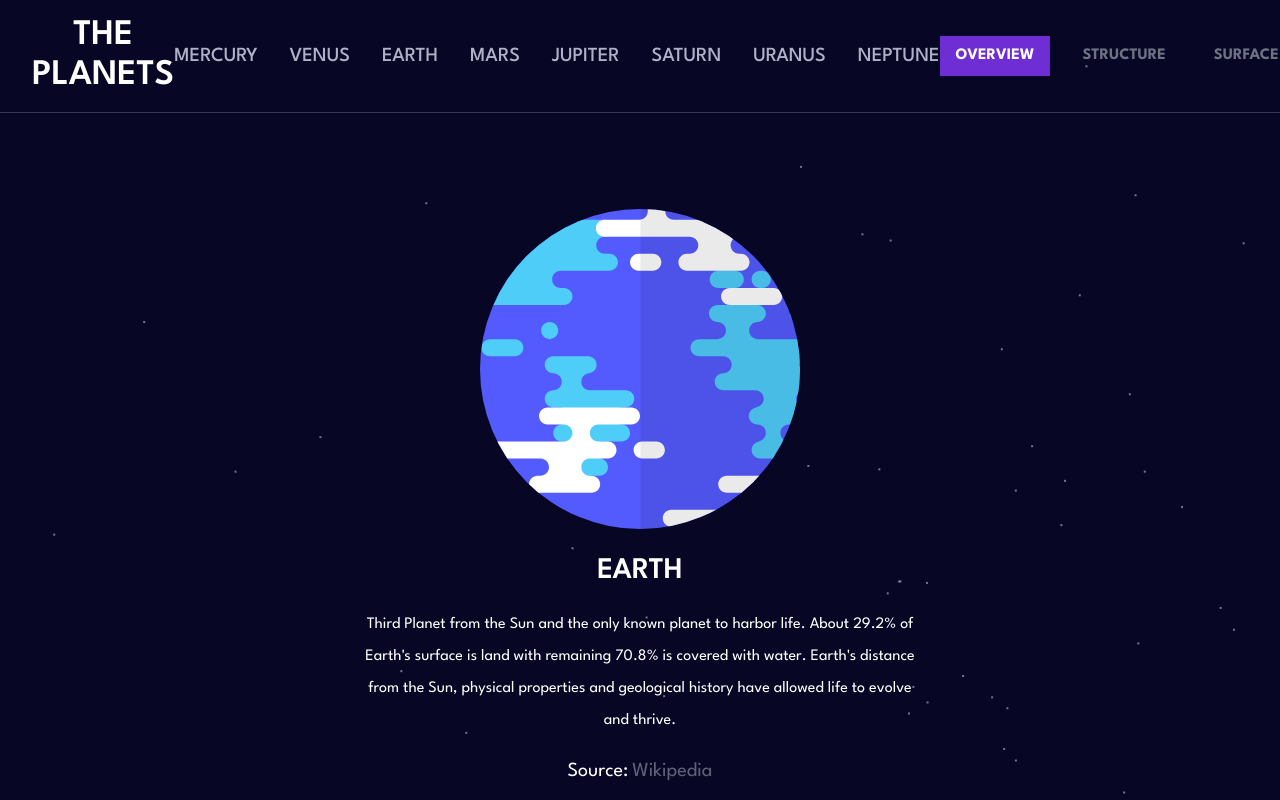
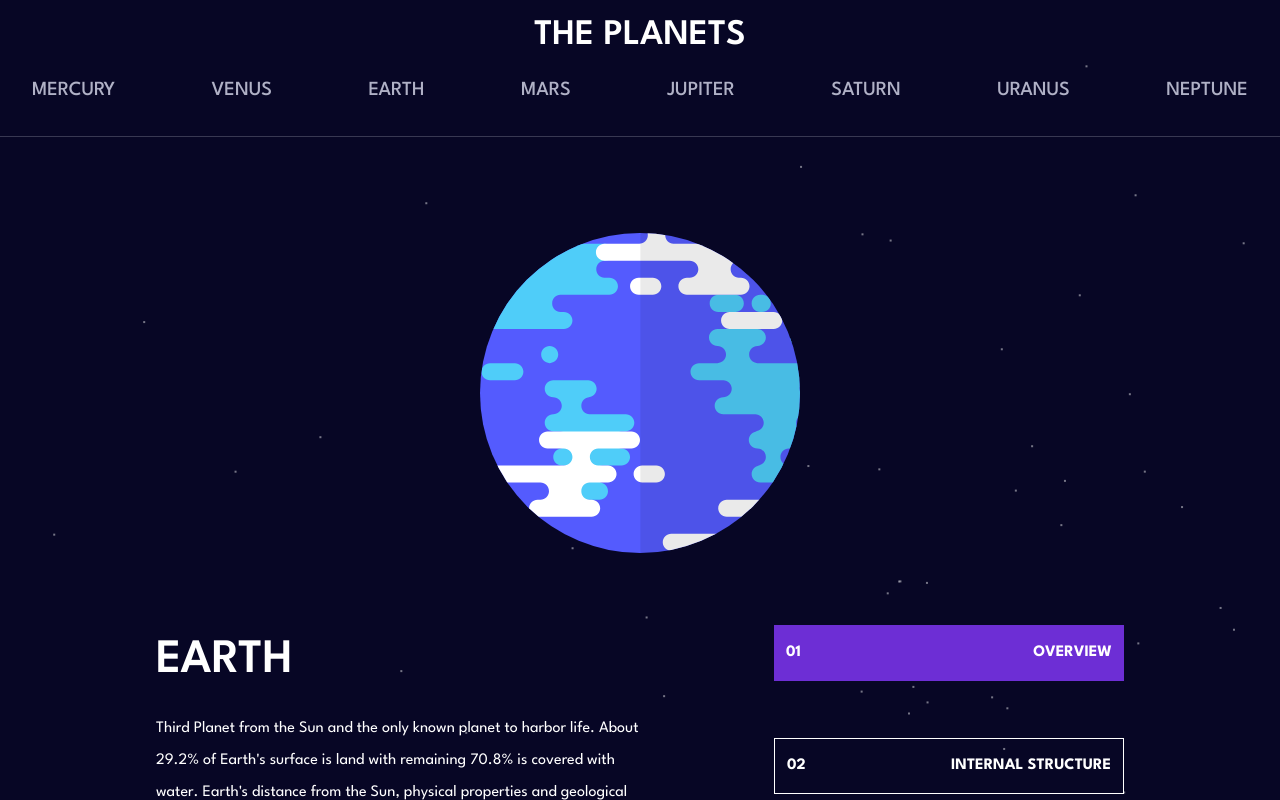
Before and after one commit to ShinobiKoda/The-Planets, a React (Vite) app: page / in a window 1280 px wide. Built offline with nearby package versions, Linux system fonts and the light colour scheme.

Commit message:
add tabs to tablet screens

```diff
--- a/src/App.jsx
+++ b/src/App.jsx
@@ -1,4 +1,4 @@
-import React, { useState } from "react";
+import React, { useState, useEffect } from "react";
 import "./index.css";
 import Background from "./components/Background";
 import Navbar from "./components/Navbar";
@@ -8,6 +8,7 @@ import { planets } from "./data/Planets";
 const App = () => {
   const [selectedPlanet, setSelectedPlanet] = useState(planets[2]); // Earth is the third planet in the array
   const [selectedTab, setSelectedTab] = useState(0);
+  const [isBlurred, setIsBlurred] = useState(false);
 
   const handleSelectPlanet = (planet) => {
     setSelectedPlanet(planet);
@@ -18,16 +19,39 @@ const App = () => {
     setSelectedTab(tabIndex);
   };
 
+  const handleScroll = () => {
+    if (window.scrollY > 0) {
+      setIsBlurred(true);
+    } else {
+      setIsBlurred(false);
+    }
+  };
+
+  useEffect(() => {
+    window.addEventListener("scroll", handleScroll);
+    return () => {
+      window.removeEventListener("scroll", handleScroll);
+    };
+  }, []);
+
   return (
     <div className="app-container">
       <Background>
+        <div className={`navbar ${isBlurred ? "content-blur" : ""}`}>
           <Navbar
             planets={planets}
             onSelectPlanet={handleSelectPlanet}
             selectedTab={selectedTab}
             switchTabs={handleSwitchTabs}
           />
-        <PlanetCard planet={selectedPlanet} selectedTab={selectedTab} />
+        </div>
+        <div className={`content ${isBlurred ? "content-blur" : ""}`}>
+          <PlanetCard
+            planet={selectedPlanet}
+            selectedTab={selectedTab}
+            switchTabs={handleSwitchTabs}
+          />
+        </div>
       </Background>
     </div>
   );
--- a/src/components/Navbar.jsx
+++ b/src/components/Navbar.jsx
@@ -80,7 +80,7 @@ const Navbar = ({ planets, onSelectPlanet, selectedTab, switchTabs }) => {
       <div
         className={`sidebar ${
           isOpen ? "show" : ""
-        } text-black flex flex-col px-6 gap-4 py-8 w-full`}
+        } text-black flex flex-col px-6 gap-4 py-12 w-full h-full`}
       >
         {planets.map((planet) => (
           <PlanetListItem
@@ -106,21 +106,6 @@ const Navbar = ({ planets, onSelectPlanet, selectedTab, switchTabs }) => {
             </a>
           ))}
         </div>
-        <div className="flex justify-center gap-4 mt-4">
-          {["OVERVIEW", "STRUCTURE", "SURFACE"].map((tab, index) => (
-            <button
-              key={index}
-              onClick={() => switchTabs(index)}
-              className={`px-4 py-2 ${
-                selectedTab === index
-                  ? "bg-[#6f2ed4] text-white font-bold"
-                  : "bg-transparent text-gray-500 font-bold"
-              }`}
-            >
-              {tab}
-            </button>
-          ))}
-        </div>
       </div>
 
       {/* Desktop Navigation */}
@@ -137,21 +122,7 @@ const Navbar = ({ planets, onSelectPlanet, selectedTab, switchTabs }) => {
             </a>
           ))}
         </div>
-        <div className="flex gap-4">
-          {["OVERVIEW", "STRUCTURE", "SURFACE"].map((tab, index) => (
-            <button
-              key={index}
-              onClick={() => switchTabs(index)}
-              className={`px-4 py-2 ${
-                selectedTab === index
-                  ? "bg-[#6f2ed4] text-white font-bold"
-                  : "bg-transparent text-gray-500 font-bold"
-              }`}
-            >
-              {tab}
-            </button>
-          ))}
-        </div>
+
       </div>
     </div>
   );
--- a/src/components/PlanetCard.jsx
+++ b/src/components/PlanetCard.jsx
@@ -1,6 +1,6 @@
 import React from "react";
 
-const PlanetCard = ({ planet, selectedTab }) => {
+const PlanetCard = ({ planet, selectedTab, switchTabs }) => {
   const getTabContent = () => {
     switch (selectedTab) {
       case 0:
@@ -16,18 +16,34 @@ const PlanetCard = ({ planet, selectedTab }) => {
 
   const tabContent = getTabContent();
 
+  const planetColors = {
+    Mercury: "#419ebb",
+    Venus: "#eda249",
+    Earth: "#6d2ed5",
+    Mars: "#d14c32",
+    Jupiter: "#d83a34",
+    Saturn: "#cd5120",
+    Uranus: "#1ec1a2",
+    Neptune: "#2d68f0",
+  };
+
+  const planetColor = planetColors[planet.name];
+
   return (
     <div id="planet-info" className="w-full text-white mt-[6rem]">
-      <div className="flex flex-col items-center justify-center gap-6 w-full mb-12">
+      <div className="flex flex-col items-center justify-center gap-6 w-full mb-[2rem]planet-info">
         <div className="w-[20rem] mx-auto flex items-center justify-center">
           <img src={tabContent.image} alt="" />
         </div>
-        <div className="text-center w-full flex flex-col items-center justify-center gap-5 max-w-[600px] px-4">
-          <h4 className="font-semibold text-3xl">
+        <div className="planet-tabs w-full my-12 justify-between max-w-[1000px] px-4">
+          <div className="text-center w-full flex flex-col gap-4 max-w-[600px] mobile-description">
+            <h4 className="font-semibold text-[3rem] text-left">
               {planet.name.toUpperCase()}
             </h4>
-          <p className="leading-8">{tabContent.description}</p>
-          <p className=" flex items-center gap-1 text-xl font-normal">
+            <p className="leading-8 max-w-[500px] h-[150px] overflow-hidden">
+              {tabContent.description}
+            </p>
+            <p className="flex items-center gap-1 text-xl font-normal">
               Source:
               <a
                 href={`https://en.wikipedia.org/wiki/${planet.name}`}
@@ -38,8 +54,42 @@ const PlanetCard = ({ planet, selectedTab }) => {
               </a>
             </p>
           </div>
+          <div className="flex flex-col max-w-[350px] planet-tabs-nav font-bold justify-between">
+            <div
+              className={`flex justify-between items-center px-3 cursor-pointer hover:opacity-90 max-h-[3.5rem] ${
+                selectedTab === 0 ? "" : "bg-transparent border border-white"
+              }`}
+              style={selectedTab === 0 ? { backgroundColor: planetColor } : {}}
+              onClick={() => switchTabs(0)}
+            >
+              <span>01</span>
+              <span>OVERVIEW</span>
             </div>
-      <div className="w-full flex flex-col gap-3 px-4">
+            <div
+              className={`flex justify-between items-center px-3 cursor-pointer hover:opacity-90 max-h-[3.5rem] ${
+                selectedTab === 1 ? "" : "bg-transparent border border-white"
+              }`}
+              style={selectedTab === 1 ? { backgroundColor: planetColor } : {}}
+              onClick={() => switchTabs(1)}
+            >
+              <span>02</span>
+              <span>INTERNAL STRUCTURE</span>
+            </div>
+            <div
+              className={`flex justify-between items-center px-3 cursor-pointer hover:opacity-90 max-h-[3.5rem] ${
+                selectedTab === 2 ? "" : "bg-transparent border border-white"
+              }`}
+              style={selectedTab === 2 ? { backgroundColor: planetColor } : {}}
+              onClick={() => switchTabs(2)}
+            >
+              <span>03</span>
+              <span>SURFACE GEOLOGY</span>
+            </div>
+          </div>
+        </div>
+      </div>
+
+      <div className="w-full flex flex-col gap-3 px-4 max-w-[1000px] mx-auto">
         <div className="flex justify-between items-center w-full border-2 border-[#383852] p-4">
           <span className="text-[#606175] text-xl font-semibold">
             ROTATION TIME
--- a/src/data/Planets.js
+++ b/src/data/Planets.js
@@ -12,7 +12,7 @@ export const planets = [
     },
     internalStructure: {
       description:
-        "Mercury appears to have a solid silicate crust and mantle overlying a solid, metallic outer core layer, a deeper liquid core layer, and a solid inner core.[28][29] The composition of the iron-rich core remains uncertain, but it likely contains nickel, silicon and perhaps sulfur and carbon, plus trace amounts of other elements.[30] The planet's density is the second highest in the Solar System at 5.427 g/cm3, only slightly less than Earth's density of 5.515 g/cm3.",
+        "Mercury appears to have a solid silicate crust and mantle overlying a solid, metallic outer core layer, a deeper liquid core layer, and a solid inner core.",
       image: "/planet-mercury-internal.svg",
     },
     surfaceGeology: {
--- a/src/index.css
+++ b/src/index.css
@@ -32,6 +32,7 @@ body {
   width: 100%;
   height: 100%;
   z-index: 1; /* Lowest layer */
+  background-color: #070625; /* Background color */
 }
 
 /* Content layer (including sidebar and navbar) */
@@ -51,7 +52,7 @@ body {
   height: 1.5rem;
   cursor: pointer;
   right: 0;
-  z-index: 20;
+  z-index: 40; /* Increased z-index to ensure it remains visible */
 }
 
 .hamburger:hover {
@@ -98,13 +99,30 @@ body {
   background-color: #070625;
   box-shadow: 2px 0 5px rgba(0, 0, 0, 0.5);
   transition: right 0.3s ease;
-  z-index: 10;
+  z-index: 30; /* Increased z-index to be on top of everything else */
   color: white;
 }
 
 .sidebar.show {
   right: 0;
   width: 100%;
+}
+
+/* Remove fixed navbar */
+.navbar-fixed {
+  position: relative;
+  top: 0;
+  width: 100%;
+  z-index: 20;
+  background-color: #070625;
+}
+
+.planet-tabs-nav{
+  display: none;
+}
+
+.mobile-description{
+  align-items: center;
 }
 
 @media screen and (min-width: 760px) {
@@ -131,9 +149,31 @@ body {
   .tab-section {
     display: none;
   }
+
+  .planet-tabs-nav{
+    display: flex;
+  }
+
+  .planet-tabs{
+    display: flex;
+    justify-content: space-between;
+  }
+
+  .planet-tabs div{
+    flex: 1;
+  }
+
+  .planet-tabs :first-child{
+    text-align: left;
+  }
+
+  .mobile-description{
+    align-items: start;
+  }
+
 }
 
-@media screen and (min-width: 1240px) {
+@media screen and (min-width: 1440px) {
   .mobile-nav {
     display: none;
   }
@@ -157,4 +197,15 @@ body {
   .tab-section {
     display: none;
   }
+
+  .planet-info{
+    display: flex;
+    justify-content: space-between;
+    align-items: center;
+  }
+
+  .planet-tabs{
+    display: flex;
+    flex-direction: flex-column;
+  }
 }
```
Lines whose indentation alone changed are shown as unchanged.
